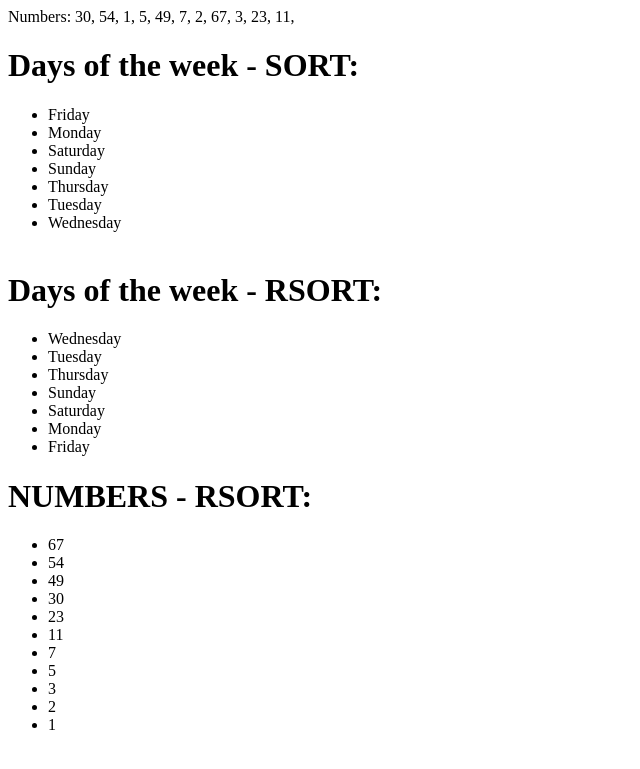
After one commit to adrianbengoechea/php, a PHP site: page /order_arrays.php in a window 1280 px wide. The commit adds this page. Shown: the top 769 px of the page, without its empty margins (0-640 px from the left). Run offline with PHP 8.4, Linux system fonts and the light colour scheme.

```diff
--- /dev/null
+++ b/order_arrays.php
@@ -0,0 +1,58 @@
+<?php
+  $days = array('Monday', 'Tuesday', 'Wednesday', 'Thursday', 'Friday', 'Saturday', 'Sunday');
+  $numbers = array(30, 54,  1, 5, 49, 7, 2 , 67, 3, 23, 11);
+  sort($days);
+?>
+
+ <!DOCTYPE html>
+ <html lang="en" dir="ltr">
+   <head>
+     <meta charset="utf-8">
+     <title>Order Arrays</title>
+   </head>
+   <body>
+     <?php
+      echo 'Numbers: ';
+       foreach ($numbers as $number) {
+         echo $number . ', ';
+       }
+
+     ?>
+      <div style="margin-bottom: 40px">
+        <h1>Days of the week - SORT:</h1>
+        <ul>
+          <?php
+
+            foreach ($days as $day) {
+              echo '<li>' . $day . '</li>';
+            }
+
+          ?>
+        </ul>
+      </div>
+      <div class="">
+        <h1>Days of the week - RSORT:</h1>
+        <ul>
+          <?php
+            rsort($days);
+            foreach ($days as $day) {
+              echo '<li>' . $day . '</li>';
+            }
+
+          ?>
+        </ul>
+      </div>
+      <div class="">
+        <h1>NUMBERS - RSORT:</h1>
+        <ul>
+          <?php
+            rsort($numbers);
+            foreach ($numbers as $number) {
+              echo '<li>' . $number . '</li>';
+            }
+
+          ?>
+        </ul>
+      </div>
+   </body>
+ </html>
--- a/tour_arrays.php
+++ b/tour_arrays.php
@@ -1,8 +1,6 @@
 <?php
   $days = array('Monday', 'Tuesday', 'Wednesday', 'Thursday', 'Friday', 'Saturday', 'Sunday');
-
-
- ?>
+?>
 
  <!DOCTYPE html>
  <html lang="en" dir="ltr">
```
